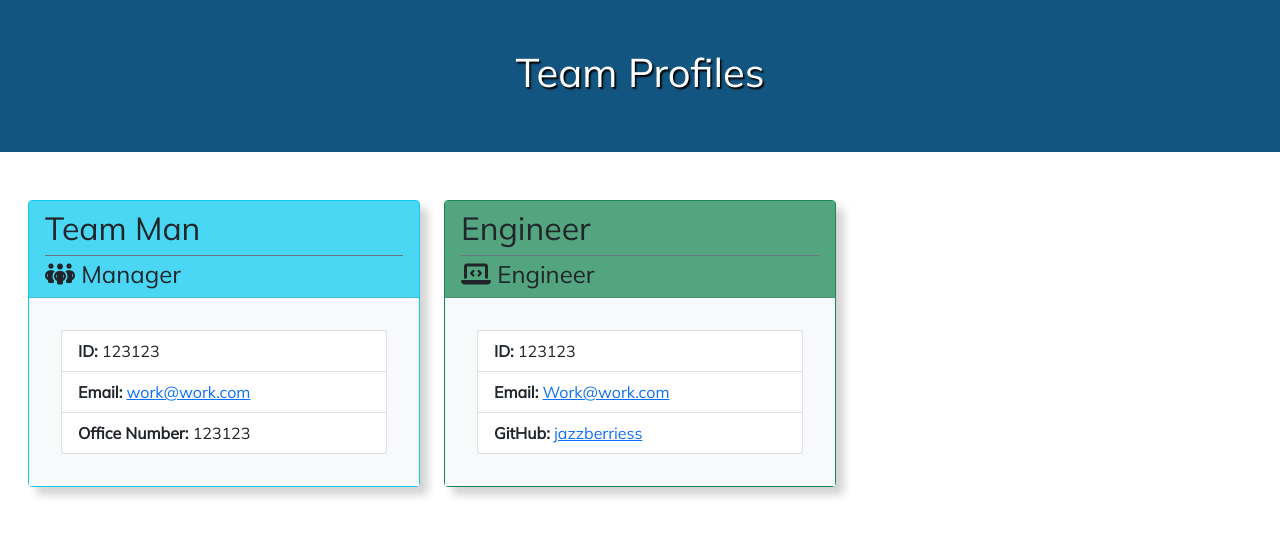
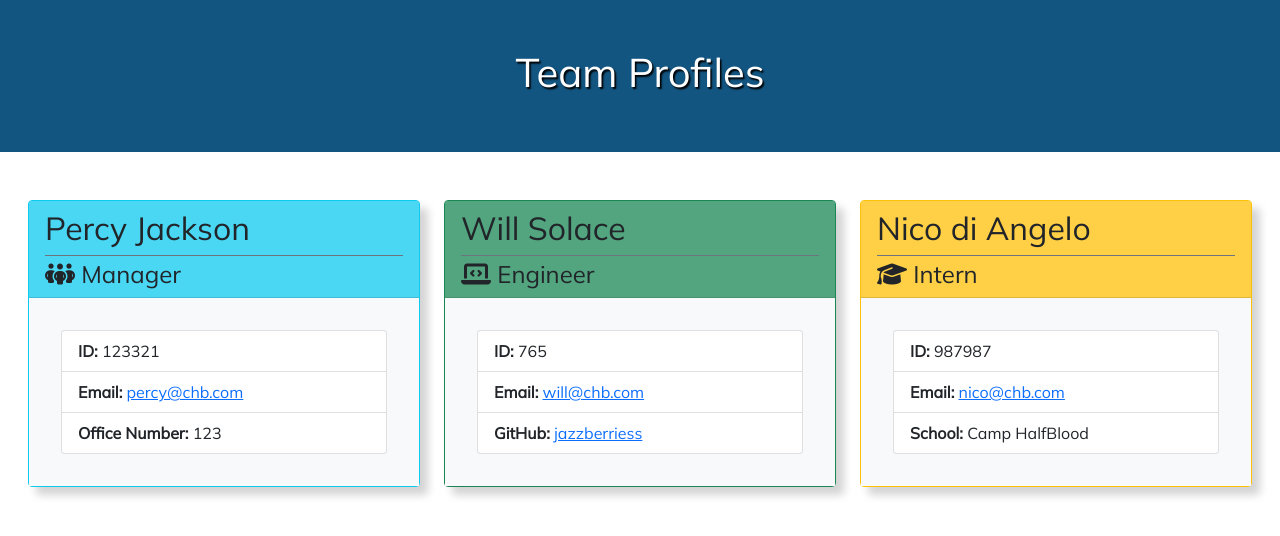
Before and after one commit to jazzberriess/team-profile-generator, a website: page dist/index.html in a window 1280 px wide. Drawn offline with nearby package versions, Linux system fonts and the light colour scheme.

```diff
--- a/dist/index.html
+++ b/dist/index.html
@@ -24,14 +24,14 @@
             <div class="col-sm-4">
                 <div class="card mt-5 border-info">
                     <div class="card-header bg-info bg-opacity-75">
-                        <h2 class="card-title border-bottom border-secondary pb-2">Team Man</h2>
+                        <h2 class="card-title border-bottom border-secondary pb-2">Percy Jackson</h2>
                         <h3 class="card-subtitle"><i class="fa-solid fa-people-group"></i> Manager</h3>
                     </div>
                     <div class="card-body bg-light">
                         <ul class="list-group m-3">
-                            <li class="list-group-item"><span class="heavy-text">ID:</span> 123123</li>
-                            <li class="list-group-item"><span class="heavy-text">Email: </span><a href="mailto:work@work.com">work@work.com</a></li>
-                            <li class="list-group-item"><span class="heavy-text">Office Number: </span>123123</li>
+                            <li class="list-group-item"><span class="heavy-text">ID:</span> 123321</li>
+                            <li class="list-group-item"><span class="heavy-text">Email: </span><a href="mailto:percy@chb.com">percy@chb.com</a></li>
+                            <li class="list-group-item"><span class="heavy-text">Office Number: </span>123</li>
                         </ul>
                     </div>
                 </div>
@@ -40,14 +40,30 @@
             <div class="col-sm-4">
                 <div class="card mt-5 border-success">
                     <div class="card-header bg-success bg-opacity-75">
-                        <h2 class="card-title border-bottom border-secondary pb-2">Engineer</h2>
+                        <h2 class="card-title border-bottom border-secondary pb-2">Will Solace</h2>
                         <h3 class="card-subtitle"><i class="fa-solid fa-laptop-code"></i> Engineer</h3>
                     </div>
                     <div class="card-body bg-light">
                         <ul class="list-group m-3">
-                            <li class="list-group-item"><span class="heavy-text">ID:</span> 123123</li>
-                            <li class="list-group-item"><span class="heavy-text">Email: </span><a href="mailto:Work@work.com">Work@work.com</a></li>
+                            <li class="list-group-item"><span class="heavy-text">ID:</span> 765</li>
+                            <li class="list-group-item"><span class="heavy-text">Email: </span><a href="mailto:will@chb.com">will@chb.com</a></li>
                             <li class="list-group-item"><span class="heavy-text">GitHub: </span><a href="https://github.com/jazzberriess">jazzberriess</a></li>
+                        </ul>
+                    </div>
+                </div>
+            </div>
+
+            <div class="col-sm-4">
+                <div class="card mt-5 border-warning">
+                    <div class="card-header bg-warning bg-opacity-75">
+                        <h2 class="card-title border-bottom border-secondary pb-2">Nico di Angelo</h2>
+                        <h3 class="card-subtitle"><i class="fa-solid fa-graduation-cap"></i> Intern</h3>
+                    </div>
+                    <div class="card-body bg-light">
+                        <ul class="list-group m-3">
+                            <li class="list-group-item"><span class="heavy-text">ID:</span> 987987</li>
+                            <li class="list-group-item"><span class="heavy-text">Email: </span><a href="mailto:nico@chb.com">nico@chb.com</a></li>
+                            <li class="list-group-item"><span class="heavy-text">School: </span>Camp HalfBlood</li>
                         </ul>
                     </div>
                 </div>
```
Also changed, not shown: README.md, images/team-profile-generator-index.html-preview.png (added), images/team-profile-generator-run-test.gif (added), 2 other files.
